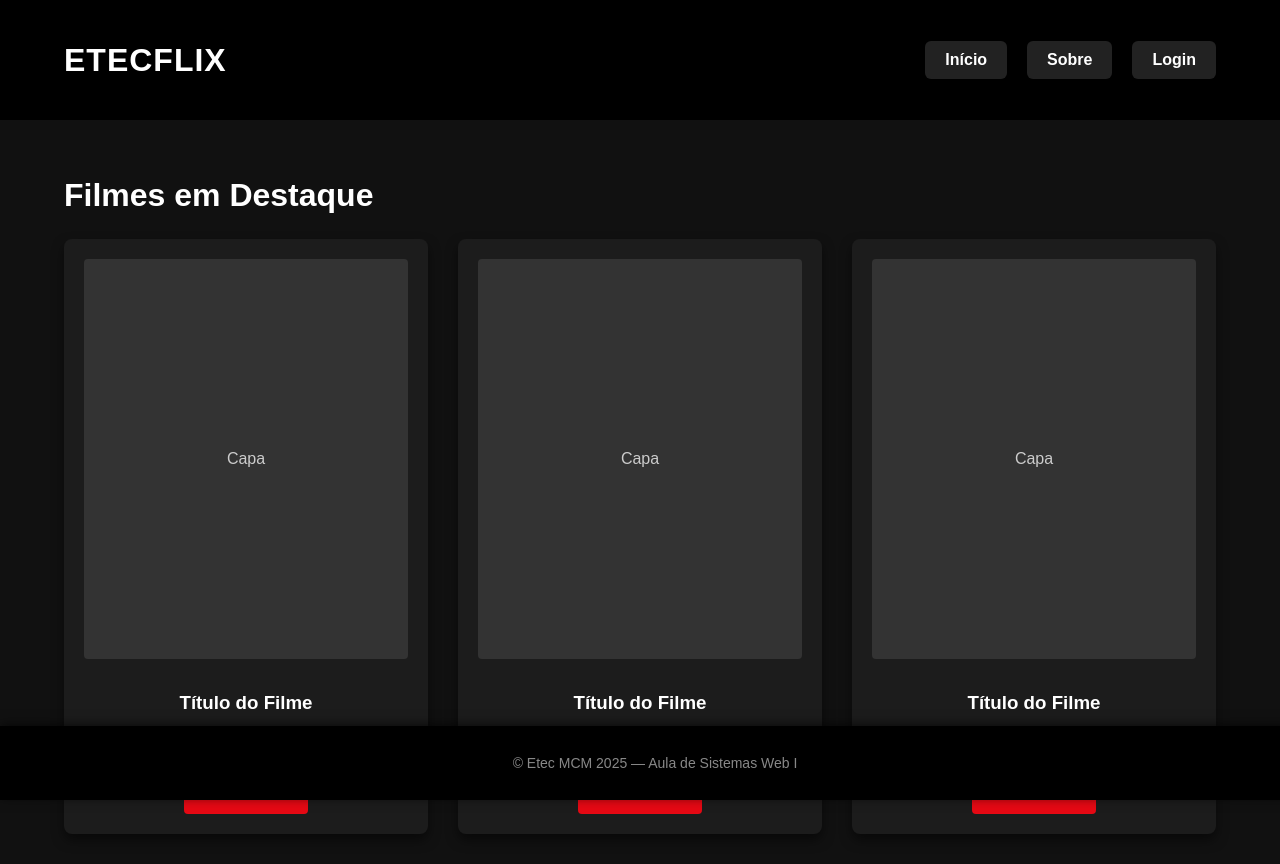
After one commit to miguelsilva1234/EtecFlix, a PHP site: page /painel.php in a window 1280 px wide. The commit adds this page. Run offline with PHP 8.4, Linux system fonts and the light colour scheme.

Commit message:
Add files via upload

```diff
--- /dev/null
+++ b/painel.css
@@ -0,0 +1,190 @@
+/* -------------------------------------------
+   🌑 GERAL E ESTRUTURA BASE
+-------------------------------------------- */
+body {
+    font-family: 'Arial', sans-serif;
+    background-color: #111;
+    color: #fff;
+    display: flex;
+    flex-direction: column;
+    min-height: 100vh;
+    margin: 0;
+  }
+
+  .main-content {
+    flex: 1;
+    padding: 30px 5%;
+  }
+
+  /* -------------------------------------------
+     🔺 HEADER
+  -------------------------------------------- */
+  header {
+    background-color: #000;
+    padding: 15px 5%;
+    position: sticky;
+    top: 0;
+    z-index: 1000;
+  }
+
+  .navbar {
+    display: flex;
+    justify-content: space-between;
+    align-items: center;
+  }
+
+  .logo {
+    font-size: 32px;
+    font-weight: 700;
+    color: #fff;
+    letter-spacing: 1px;
+    text-transform: uppercase;
+    transition: color 0.3s ease, transform 0.3s ease;
+  }
+
+  .logo:hover {
+    color: #e50914;
+    transform: scale(1.05);
+  }
+
+  /* Menu */
+  .menu {
+    list-style: none;
+    display: flex;
+    gap: 20px;
+    padding: 0;
+    margin: 0;
+  }
+
+  .menu li a {
+    display: inline-block;
+    padding: 10px 20px;
+    color: white;
+    text-decoration: none;
+    font-weight: bold;
+    border-radius: 6px;
+    background-color: #222;
+    transition: all 0.3s ease;
+  }
+
+  .menu li a:hover {
+    background-color: #e50914;
+    color: #fff;
+    transform: translateY(-2px);
+    box-shadow: 0 4px 12px rgba(229, 9, 20, 0.3);
+  }
+
+  /* -------------------------------------------
+     🎬 GRID DE FILMES
+  -------------------------------------------- */
+  .main-content h2 {
+    font-size: 2rem;
+    margin-bottom: 25px;
+    color: #fff;
+  }
+
+  .movie-grid {
+    display: grid;
+    grid-template-columns: repeat(auto-fit, minmax(250px, 1fr));
+    gap: 30px;
+  }
+
+  /* -------------------------------------------
+     🎞️ CARD DE FILME
+  -------------------------------------------- */
+  .movie-card {
+    background-color: #1c1c1c;
+    padding: 20px;
+    border-radius: 8px;
+    box-shadow: 0 6px 12px rgba(0, 0, 0, 0.5);
+    display: flex;
+    flex-direction: column;
+    align-items: center;
+    text-align: center;
+    transition: transform 0.3s ease, box-shadow 0.3s ease;
+  }
+
+  .movie-card:hover {
+    transform: translateY(-5px);
+    box-shadow: 0 10px 18px rgba(0, 0, 0, 0.6);
+  }
+
+  .movie-image {
+    width: 100%;
+    height: 400px;
+    background-color: #333;
+    background-size: cover;
+    background-position: center;
+    background-repeat: no-repeat;
+    border-radius: 4px;
+    margin-bottom: 15px;
+    display: flex;
+    align-items: center;
+    justify-content: center;
+    color: #ccc;
+    font-size: 1rem;
+  }
+
+  /* Título e descrição */
+  .movie-card h3 {
+    margin-bottom: 10px;
+    color: #fff;
+  }
+
+  .movie-card p {
+    font-size: 0.95rem;
+    color: #ccc;
+    margin-bottom: 15px;
+  }
+
+  /* Botão */
+  .movie-card button {
+    padding: 12px 20px;
+    background-color: #e50914;
+    color: #fff;
+    border: none;
+    border-radius: 4px;
+    font-weight: bold;
+    cursor: pointer;
+    font-size: 1rem;
+    transition: background-color 0.3s ease, transform 0.2s ease;
+  }
+
+  .movie-card button:hover {
+    background-color: #b20710;
+    transform: scale(1.05);
+  }
+
+  /* -------------------------------------------
+     🧱 FOOTER
+  -------------------------------------------- */
+  footer {
+    text-align: center;
+    padding: 15px;
+    background-color: #000;
+    color: #888;
+    font-size: 14px;
+    position: fixed;
+    bottom: 0;
+    left: 0;
+    width: 100%;
+    box-shadow: 0 -2px 10px rgba(0, 0, 0, 0.6);
+  }
+
+  /* -------------------------------------------
+     📱 RESPONSIVO
+  -------------------------------------------- */
+  @media (max-width: 768px) {
+    .logo {
+      font-size: 24px;
+    }
+
+    .menu li a {
+      padding: 8px 12px;
+      font-size: 14px;
+    }
+
+    .movie-image {
+      height: 300px;
+    }
+  }
--- /dev/null
+++ b/painel.php
@@ -0,0 +1,44 @@
+<!DOCTYPE html>
+<html lang="en">
+<head>
+    <meta charset="UTF-8">
+    <meta name="viewport" content="width=device-width, initial-scale=1.0">
+    <title>Document</title>
+    <link rel="stylesheet" href="painel.css">
+</head>
+<body>
+    <?php include 'header.php';?>
+
+    <main class="main-content">
+        <h2>Filmes em Destaque</h2>
+
+        <div class="movie-grid">
+            <!-- Card 1 -->
+            <div class="movie-card">
+                <div class="movie-image">Capa</div>
+                <h3>Título do Filme</h3>
+                <p>Resumo curto sobre o filme ou gênero.</p>
+                <button>Ver Review</button>
+            </div>
+
+            <!-- Card 2 -->
+            <div class="movie-card">
+                <div class="movie-image">Capa</div>
+                <h3>Título do Filme</h3>
+                <p>Descrição rápida do conteúdo.</p>
+                <button>Ver Review</button>
+            </div>
+
+            <!-- Card 3 -->
+            <div class="movie-card">
+                <div class="movie-image">Capa</div>
+                <h3>Título do Filme</h3>
+                <p>Um breve resumo do que esperar.</p>
+                <button>Ver Review</button>
+            </div>
+        </div>
+    </main>
+
+    <?php include 'rodape.php';?>
+</body>
+</html>
```
Also changed, not shown: login.css (+8 -1 lines), login.php (+10 -6 lines), filme1.jpg (added), header.php (line endings or trailing spaces), rodape.php (line endings or trailing spaces), style.css (line endings or trailing spaces).
